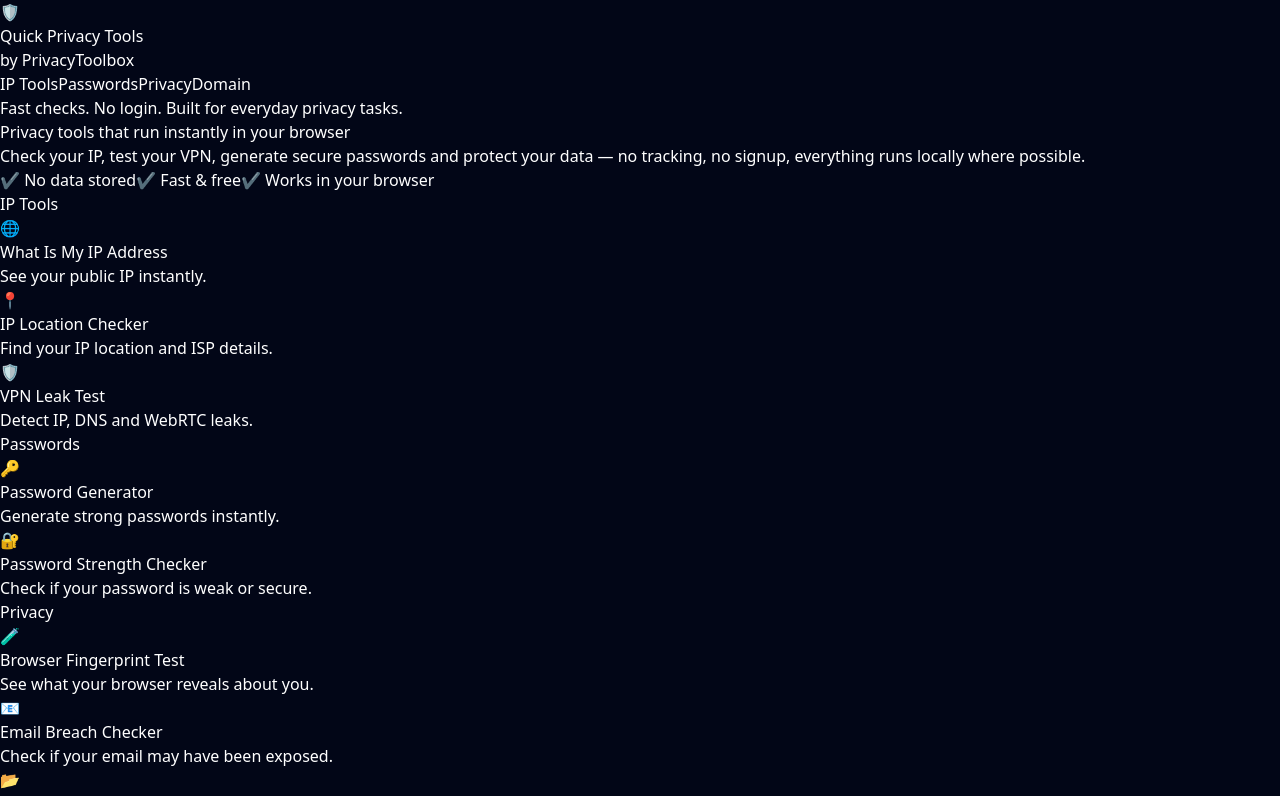
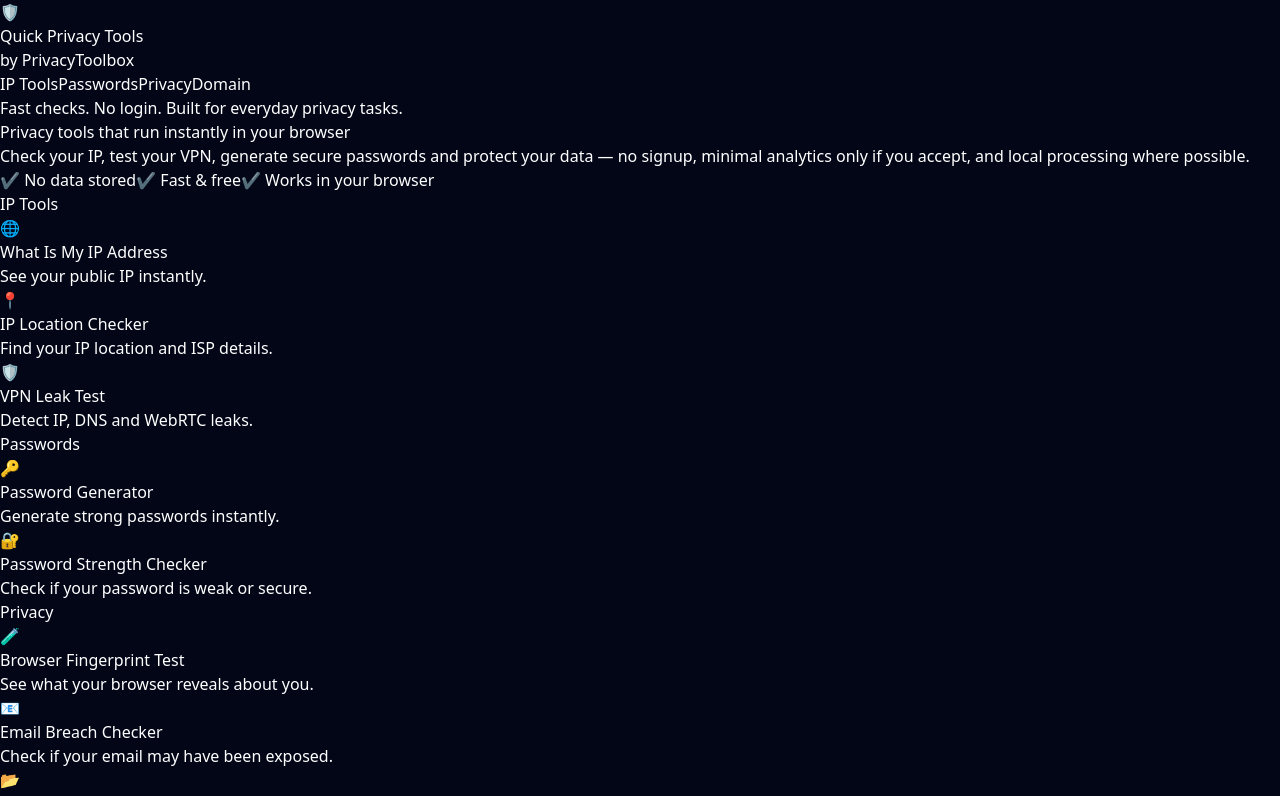
Before and after one commit to Simonm121/quick-privacy-tools, a Next.js app in the folder quick-privacy-tools/: page / in a window 1280 px wide. Shown: the top 796 px of the page. Built offline with nearby package versions, Linux system fonts and the light colour scheme.

Commit message:
Clarify homepage privacy wording

```diff
--- a/quick-privacy-tools/app/page.tsx
+++ b/quick-privacy-tools/app/page.tsx
@@ -46,8 +46,8 @@
 
           <p className="mx-auto mt-6 max-w-3xl text-lg leading-8 text-slate-300 md:text-xl">
             Check your IP, test your VPN, generate secure passwords and protect
-            your data — no tracking, no signup, everything runs locally where
-            possible.
+            your data — no signup, minimal analytics only if you accept, and
+            local processing where possible.
           </p>
 
           <div className="mt-8 flex flex-wrap justify-center gap-3 text-sm font-semibold text-slate-200">
```
